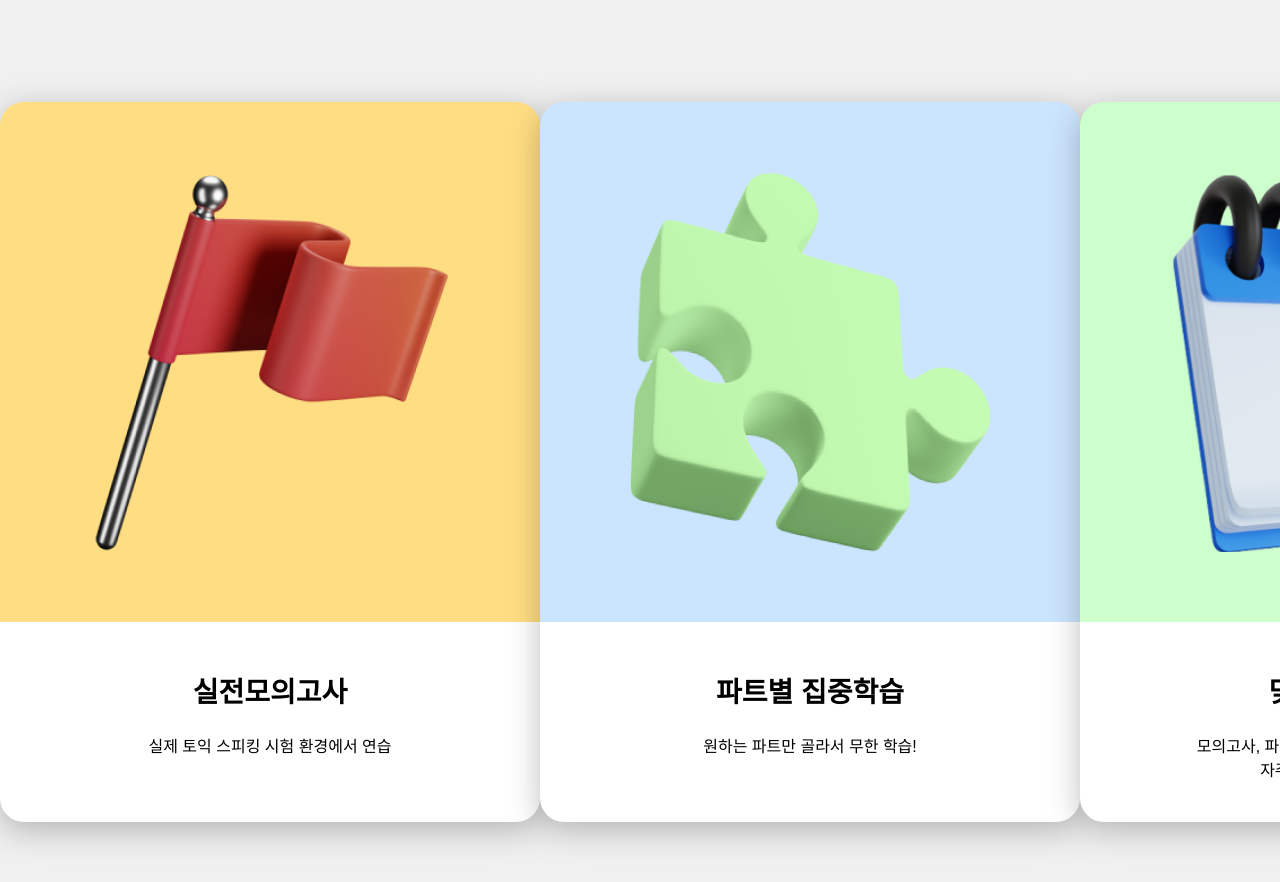
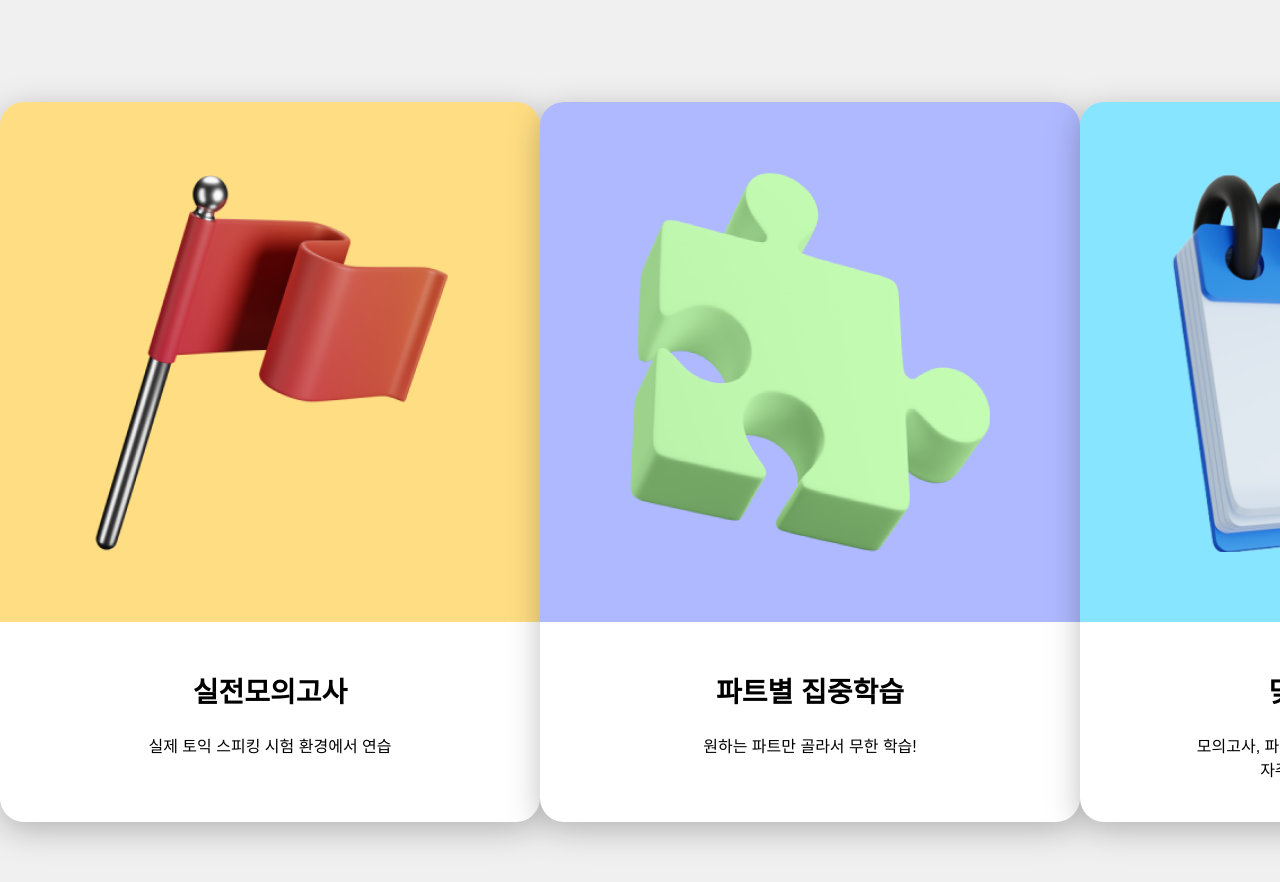
Before and after one commit to 2024INU-EPIC/Frontend, a React (Vite) app: page / in a window 1280 px wide. Shown: the part 1038-1920 px from the top of the page. Built offline with nearby package versions, Linux system fonts and the light colour scheme; a web font is replaced by a local one.

Commit message:
design: 메인페이지 카드 애니메이션 추가 및 색상 변경

```diff
--- a/src/pages/Main.styled.ts
+++ b/src/pages/Main.styled.ts
@@ -136,6 +136,12 @@ export const learnCard = styled.div`
   display: flex;
   flex-direction: column;
   filter: drop-shadow(0px 8px 16px rgba(0, 0, 0, 0.25));
+  &:hover {
+    transition:
+      transform 0.4s cubic-bezier(0.25, 1, 0.5, 1),
+      box-shadow 0.4s cubic-bezier(0.25, 1, 0.5, 1);
+    transform: translateY(-2rem);
+  }
 `;
 
 export const cardImg = styled.div`
@@ -151,11 +157,11 @@ export const cardImg = styled.div`
   }
 
   ${learnCard}:nth-child(2) & {
-    background: #cce5ff;
+    background: #aeb9ff;
   }
 
   ${learnCard}:nth-child(3) & {
-    background: #ccffcc;
+    background: #88e5ff;
   }
 
   img {
```
